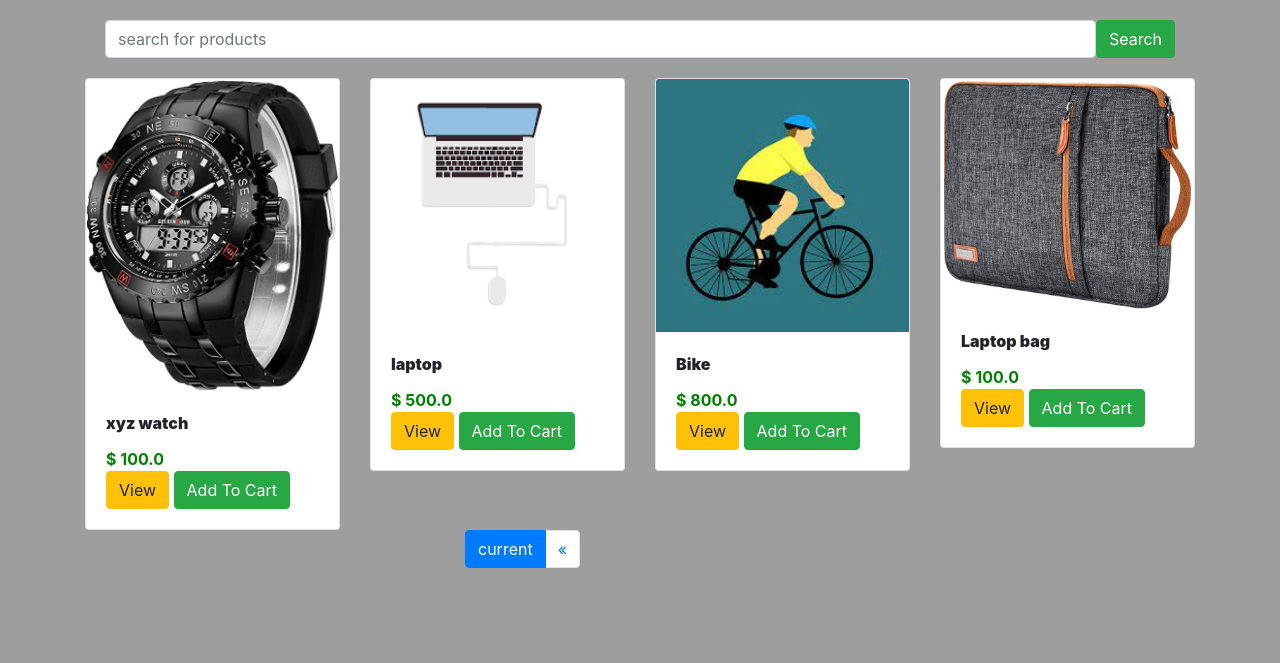
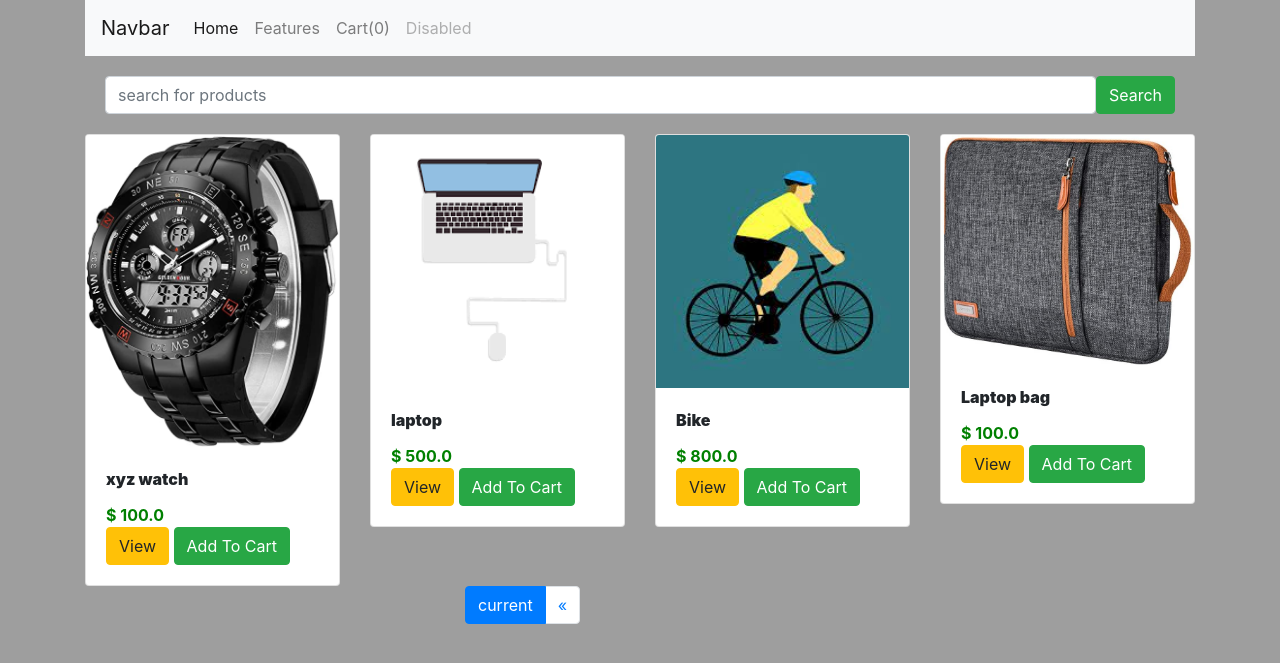
Before and after one commit to prachiten/ecommerce, a Django app: page / in a window 1280 px wide. Shown: the top 663 px of the page. Run offline with Django 3.2, Linux system fonts and the light colour scheme; data comes from the database, SQL or seed files in the repository; some libraries are stand-ins or nearby versions.

Commit message:
updated cart button

```diff
--- a/ecomm_app/templates/ecomm_app/index.html
+++ b/ecomm_app/templates/ecomm_app/index.html
@@ -14,10 +14,42 @@
         integrity="sha256-H+K7U5CnXl1h5ywQfKtSj8PCmoN9aaq30gDh27Xc0jk="
         crossorigin="anonymous">
     </script>
-    <title>Document</title>
+    <!-- javascript link for popper of navbar to wrk -->
+    <script src="https://cdnjs.cloudflare.com/ajax/libs/popper.js/1.14.3/umd/popper.min.js" integrity="sha384-ZMP7rVo3mIykV+2+9J3UJ46jBk0WLaUAdn689aCwoqbBJiSnjAK/l8WvCWPIPm49" crossorigin="anonymous"></script>
+    <!-- Bootstrap javascript link  -->
+    <script src="https://stackpath.bootstrapcdn.com/bootstrap/4.1.3/js/bootstrap.min.js" integrity="sha384-ChfqqxuZUCnJSK3+MXmPNIyE6ZbWh2IMqE241rYiqJxyMiZ6OW/JmZQ5stwEULTy" crossorigin="anonymous"></script>
+
+    <title> Document </title>
 </head>
 <body>
     <div class="container">
+        <div class="row">
+            <div class="col-md-12">
+                <nav class="navbar navbar-expand-lg navbar-light bg-light">
+                    <a class="navbar-brand" href="#">Navbar</a>
+                    <button class="navbar-toggler" type="button" data-toggle="collapse" data-target="#navbarNav" aria-controls="navbarNav" aria-expanded="false" aria-label="Toggle navigation">
+                    <span class="navbar-toggler-icon"></span>
+                    </button>
+                    <div class="collapse navbar-collapse" id="navbarNav">
+                            <ul class="navbar-nav">
+                                <li class="nav-item active">
+                                <a class="nav-link" href="#">Home <span class="sr-only">(current)</span></a>
+                                </li>
+                                <li class="nav-item">
+                                    <a class="nav-link" href="#">Features</a>
+                                </li>
+                                <li class="nav-item">
+                                    <a id="cart" class="nav-link" href="#">Cart(0)</a>
+                                </li>
+                                <li class="nav-item">
+                                    <a class="nav-link disabled" href="#">Disabled</a>
+                                </li>
+                            </ul>
+                    </div>
+                </nav>
+            </div>
+
+        </div>
         <div class="row">
             <div class="col-md-12">
                 <form class="card-card sm">
@@ -105,6 +137,7 @@
         console.log(cart);
         // to save cart in local storage
         localStorage.setItem('cart',JSON.stringify(cart))
+        document.getElementById("cart").innerHTML = "Cart("+Object.keys(cart).length+")";
     });
 
 </script>
```
